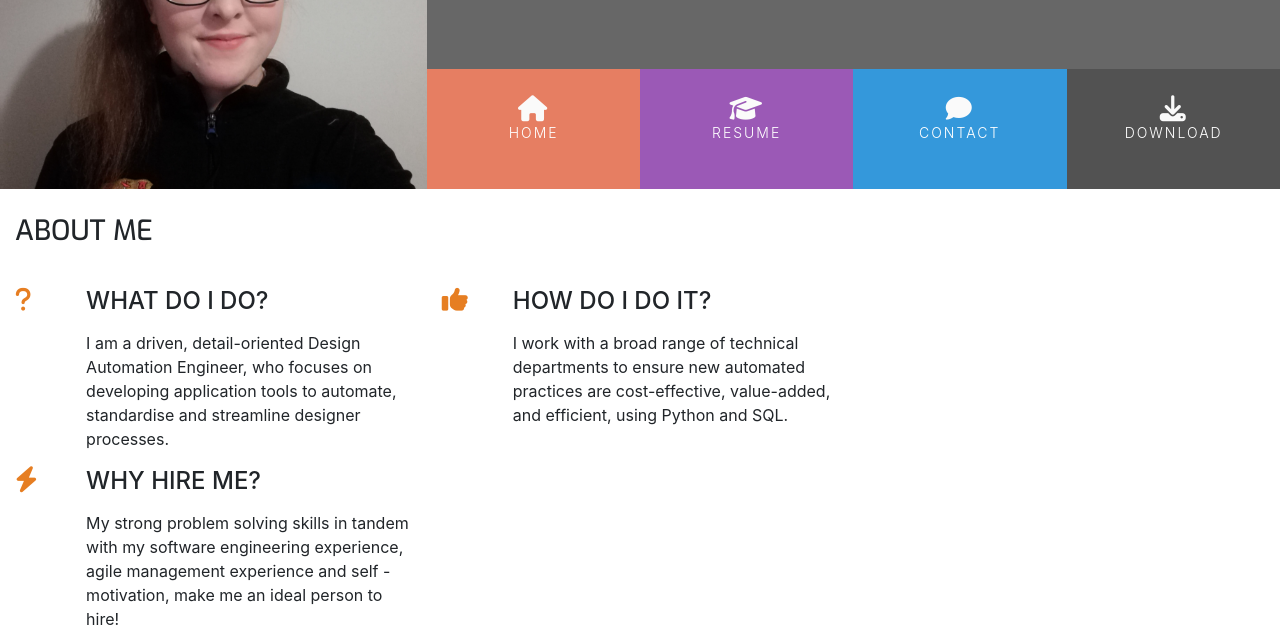
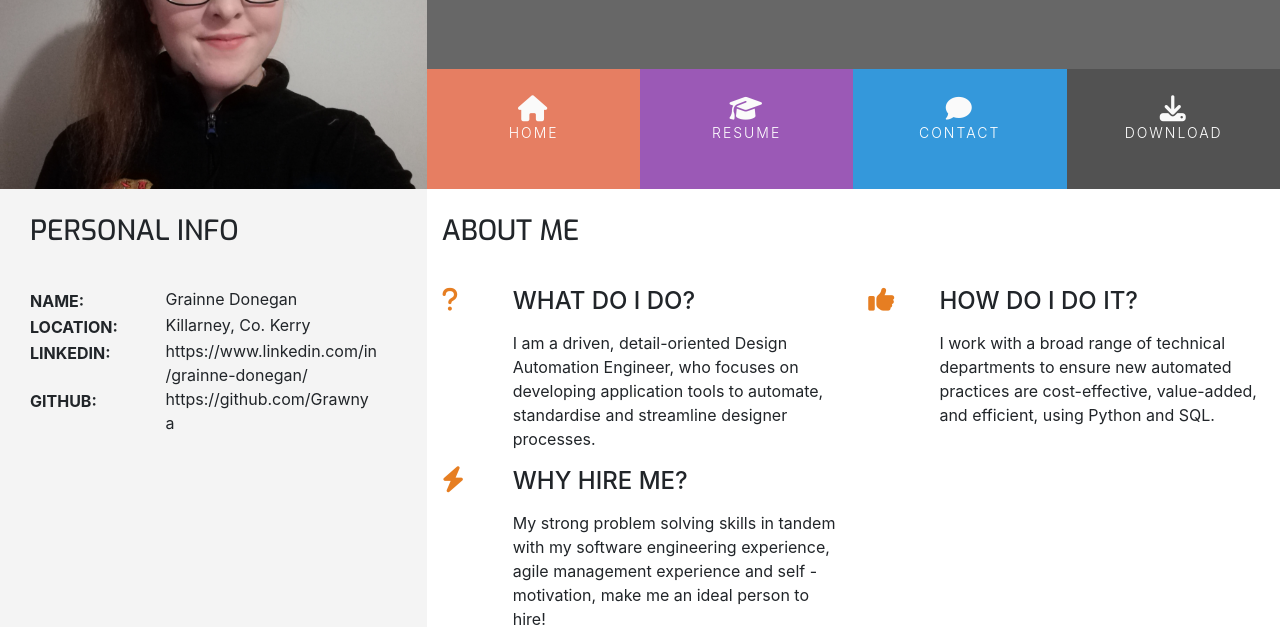
Before and after one commit to Grawnya/bootstrap-resume, a plain HTML site: page index.html in a window 1280 px wide. Shown: the part 180-807 px from the top of the page. Drawn offline with nearby package versions, Linux system fonts and the light colour scheme.

Commit message:
update personal details in index.html

```diff
--- a/assets/css/styles.css
+++ b/assets/css/styles.css
@@ -7,6 +7,10 @@
 
 .bg-color-three-reasons {
     background-color: #fff;
+}
+
+.bg-color-personal-info {
+    background-color: #f4f4f4;
 }
 
 .ui-menu-color-home {
@@ -42,6 +46,12 @@ h1, h2, h3, h4 {
 
 .inline-block {
     display: inline-block;
+}
+
+.section-column {
+    display: table-cell;
+    padding: 0 30px 30px;
+    float: none;
 }
 
 .section-heading {
@@ -204,3 +214,38 @@ footer {
 .three-reasons-heading {
     margin-bottom: 15px;
 }
+
+/* Personal Info */
+.personal-info-item {
+    margin-bottom: 20px;
+    display: block;
+    clear: both;
+}
+
+.personal-info-item .key,
+.personal-info-item .value {
+    padding-right: 8px;
+    display: inline-block;
+}
+
+.personal-info-item .key p,
+.personal-info-item .value p {
+    margin: 0;
+}
+
+.personal-info-item .key {
+    width: 30%;
+    margin-right: 21px;
+    padding-top: 2px;
+    vertical-align: top;
+}
+
+.personal-info-item .key p{
+    font-weight: 700;
+}
+
+.personal-info-item .value {
+    width: 60%;
+    position: relative;
+    word-wrap: break-word;
+}
--- a/index.html
+++ b/index.html
@@ -45,6 +45,55 @@
     </header>
     <section class="container-fluid">
         <div class="row">
+            <div class="col-md-4 bg-color-personal-info section-column">
+                <div class="row">
+                    <div class="col-12">
+                        <h3 class="section-heading uppercase">Personal Info</h3>
+                    </div>
+                </div>
+                <div class="personal-info-item">
+                    <div class="key">
+                        <p class="uppercase">
+                            Name:
+                        </p>
+                    </div>
+                    <div class="value">
+                        <p>
+                            Grainne Donegan
+                        </p>
+                    </div>
+                    <div class="key">
+                        <p class="uppercase">
+                            Location:
+                        </p>
+                    </div>
+                    <div class="value">
+                        <p>
+                            Killarney, Co. Kerry
+                        </p>
+                    </div>
+                    <div class="key">
+                        <p class="uppercase">
+                            Linkedin:
+                        </p>
+                    </div>
+                    <div class="value">
+                        <p>
+                            https://www.linkedin.com/in/grainne-donegan/
+                        </p>
+                    </div>
+                    <div class="key">
+                        <p class="uppercase">
+                            GitHub:
+                        </p>
+                    </div>
+                    <div class="value">
+                        <p>
+                            https://github.com/Grawnya
+                        </p>
+                    </div>
+                </div>
+            </div>
             <div class="col-md-8 bg-color-three-reasons">
                 <div class="row">
                     <div class="col">
```
